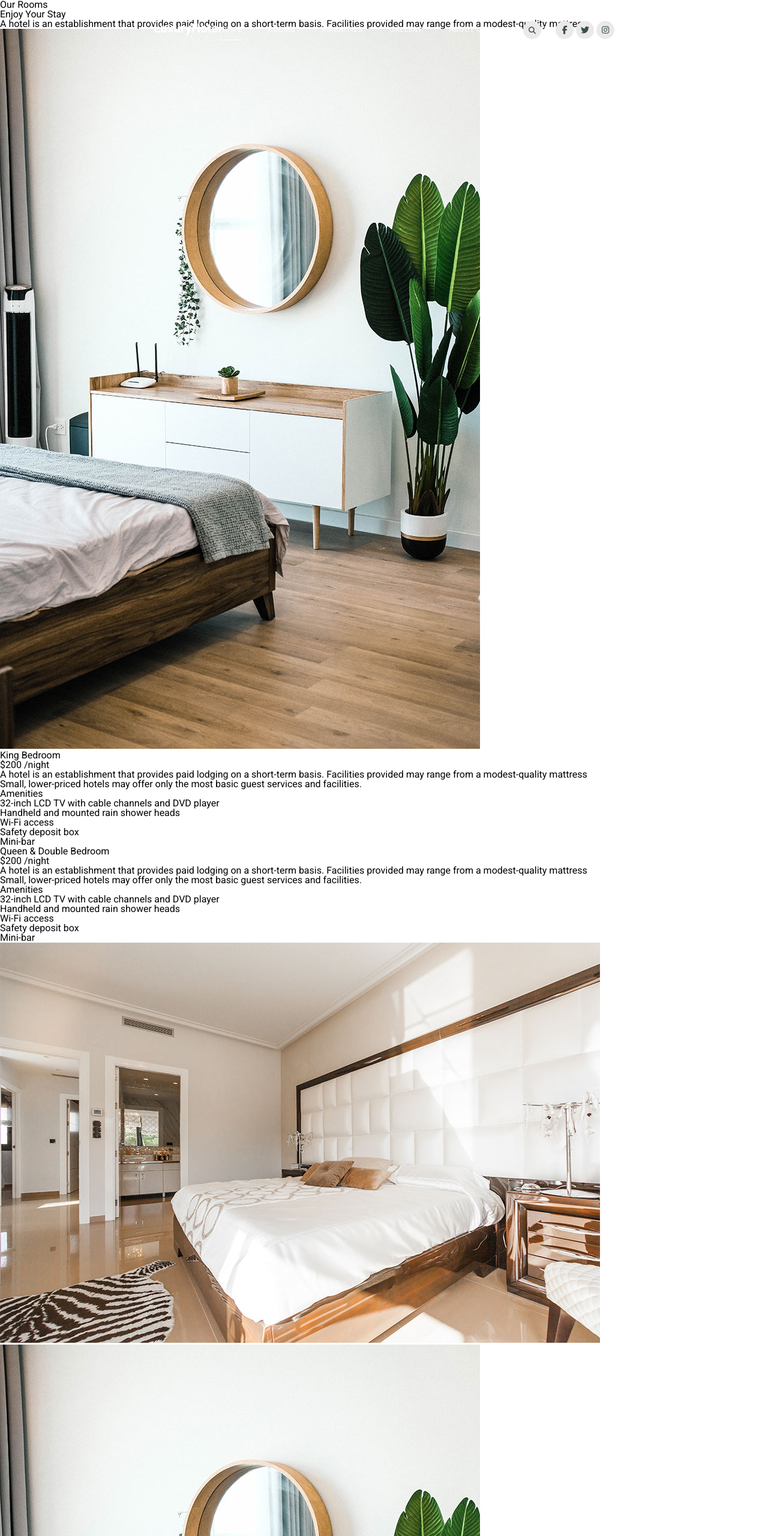
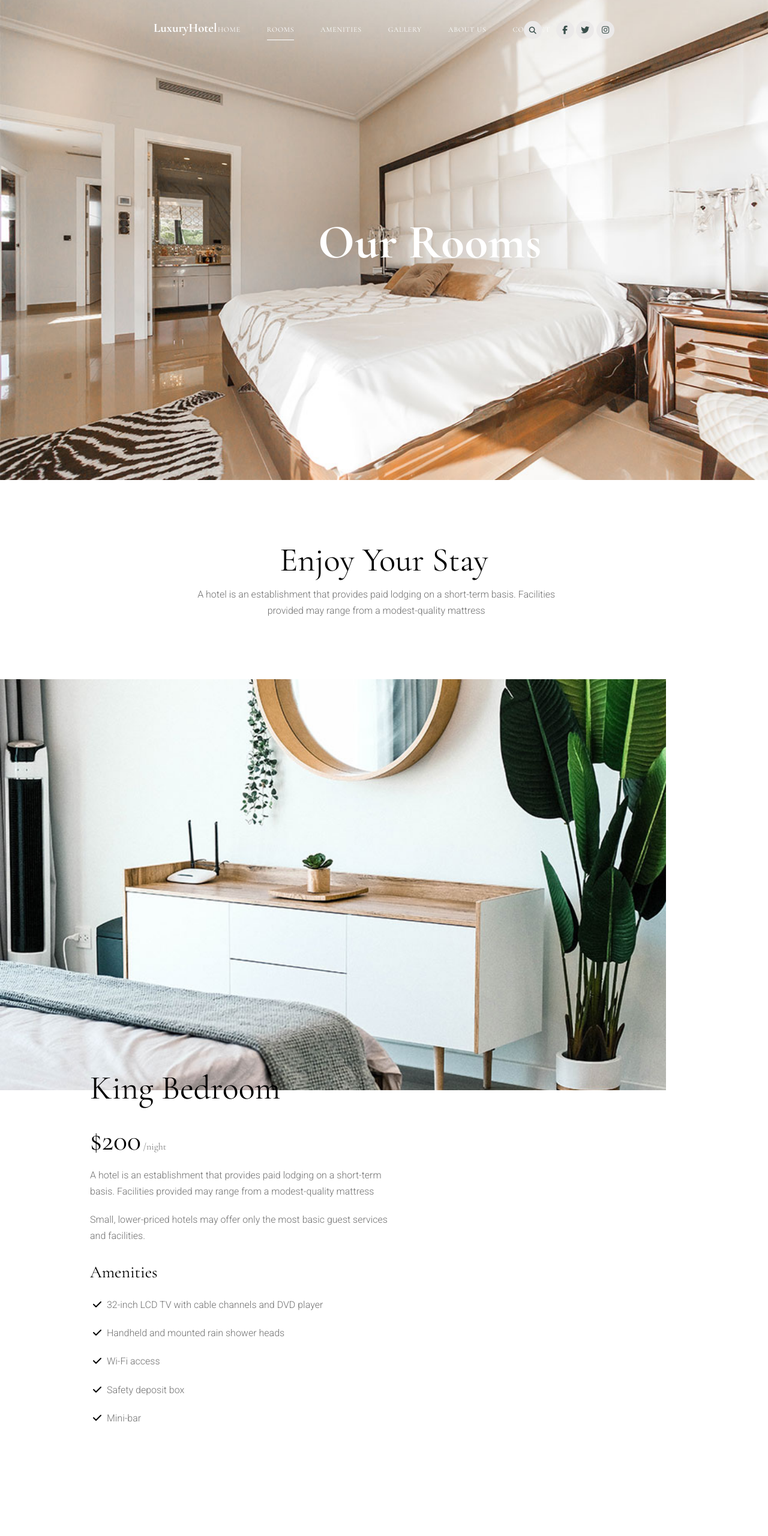
Before and after one commit to yeonnnee/publishing, a website: page room.html in a window 1280 px wide. Shown: the top 2560 px of the page at 60% size. Drawn offline with nearby package versions, Linux system fonts and the light colour scheme.

Commit message:
room 페이지 스타일 적용

```diff
--- a/room.html
+++ b/room.html
@@ -13,7 +13,7 @@
     rel="stylesheet" />
 </head>
 
-<body>
+<body class="room">
   <!-------------- header ----------->
   <header>
     <div class="logo">
@@ -23,10 +23,10 @@
     <nav>
       <ul class="gnb">
         <li class="main-menu">
-          <a href="./index.html" class="active">HOME</a>
+          <a href="./index.html">HOME</a>
         </li>
         <li class="main-menu">
-          <a href="./room.html">ROOMS</a>
+          <a href="./room.html" class="active">ROOMS</a>
         </li>
         <li class="main-menu">
           <a href="./amenities.html">AMENITIES</a>
@@ -79,29 +79,38 @@
   </header>
   <!-------------- Contents -------->
   <main class="room">
-    <section>
-      <div>
+    <section class="intro">
+
+      <!-- contents-->
+      <div class="slide bg">
+        <div class="slide-content-container">
+          <div class="slide-content">
             <h1>Our Rooms</h1>
           </div>
+        </div>
+      </div>
     </section>
+    <!-- desc -->
     <section>
-      <div>
+      <div class="section-title">
         <h1>Enjoy Your Stay</h1>
         <p>
           A hotel is an establishment that provides paid lodging on a short-term basis. Facilities provided may range
           from a modest-quality mattress
         </p>
       </div>
+
+    </section>
     <!-------------------- ROOMS ------------------>
-      <ul>
-        <li>
-          <div>
-            <img src="./img/room_1_a.jpg">
-          </div>
-          <div>
+    <ul class="room-list">
+
+      <!-- first room -->
+      <li class="room">
+        <div class="room-image king-bedroom"></div>
+        <div class="room-desc">
           <h1>King Bedroom</h1>
-            <div>
-              $200
+          <div class="price-info">
+            <span class="price">$200</span>
             <span>/night</span>
           </div>
           <p>
@@ -111,33 +120,51 @@
           <p>
             Small, lower-priced hotels may offer only the most basic guest services and facilities.
           </p>
-            <div>
+
+          <div class="room-info">
             <h4>Amenities</h4>
             <ul>
               <li>
+                <p>
+                  <i class="fas fa-check"></i>
                   32-inch LCD TV with cable channels and DVD player
+                </p>
               </li>
               <li>
+                <p>
+                  <i class="fas fa-check"></i>
                   Handheld and mounted rain shower heads
+                </p>
               </li>
               <li>
+                <p>
+                  <i class="fas fa-check"></i>
                   Wi-Fi access
+                </p>
               </li>
               <li>
+                <p>
+                  <i class="fas fa-check"></i>
                   Safety deposit box
+                </p>
               </li>
               <li>
+                <p>
+                  <i class="fas fa-check"></i>
                   Mini-bar
+                </p>
               </li>
             </ul>
           </div>
         </div>
       </li>
 
-        <li>
+      <!-- second room -->
+      <li class="room">
+        <div class="room-desc">
           <h1>Queen & Double Bedroom</h1>
-          <div>
-            $200
+          <div class="price-info">
+            <span class="price">$200</span>
             <span>/night</span>
           </div>
           <p>
@@ -147,41 +174,55 @@
           <p>
             Small, lower-priced hotels may offer only the most basic guest services and facilities.
           </p>
-          <div>
+          <div class="room-info">
             <h4>Amenities</h4>
             <ul>
               <li>
+                <p>
+                  <i class="fas fa-check"></i>
                   32-inch LCD TV with cable channels and DVD player
+                </p>
               </li>
               <li>
+                <p>
+                  <i class="fas fa-check"></i>
                   Handheld and mounted rain shower heads
+                </p>
               </li>
               <li>
+                <p>
+                  <i class="fas fa-check"></i>
                   Wi-Fi access
+                </p>
               </li>
               <li>
+                <p>
+                  <i class="fas fa-check"></i>
                   Safety deposit box
+                </p>
               </li>
               <li>
+                <p>
+                  <i class="fas fa-check"></i>
                   Mini-bar
+                </p>
               </li>
             </ul>
           </div>
+        </div>
+        <div class="room-image queen-double"></div>
+      </li>
 
-          <div>
-            <img src="./img/room_2_b.jpg">
-          </div>
-        </li>
-        <li>
-          <div>
-            <img src="./img/room_1_a.jpg">
-          </div>
-          <div>
+      <!-- third room -->
+      <li class="room">
+        <div class="room-image king-bedroom"></div>
+        <div class="room-desc">
           <h1>King Bedroom</h1>
-            <div>
-              $200
+          <div class="price-info">
+            <span class="price">$200</span>
             <span>/night</span>
           </div>
+
           <p>
             A hotel is an establishment that provides paid lodging on a short-term basis. Facilities provided may
             range from a modest-quality mattress
@@ -189,33 +230,50 @@
           <p>
             Small, lower-priced hotels may offer only the most basic guest services and facilities.
           </p>
-            <div>
+          <div class="room-info">
             <h4>Amenities</h4>
             <ul>
               <li>
+                <p>
+                  <i class="fas fa-check"></i>
                   32-inch LCD TV with cable channels and DVD player
+                </p>
               </li>
               <li>
+                <p>
+                  <i class="fas fa-check"></i>
                   Handheld and mounted rain shower heads
+                </p>
               </li>
               <li>
+                <p>
+                  <i class="fas fa-check"></i>
                   Wi-Fi access
+                </p>
               </li>
               <li>
+                <p>
+                  <i class="fas fa-check"></i>
                   Safety deposit box
+                </p>
               </li>
               <li>
+                <p>
+                  <i class="fas fa-check"></i>
                   Mini-bar
+                </p>
               </li>
             </ul>
           </div>
         </div>
       </li>
 
-        <li>
+      <!-- fourth room -->
+      <li class="room">
+        <div class="room-desc">
           <h1>Queen & Double Bedroom</h1>
-          <div>
-            $200
+          <div class="price-info">
+            <span class="price">$200</span>
             <span>/night</span>
           </div>
           <p>
@@ -225,38 +283,48 @@
           <p>
             Small, lower-priced hotels may offer only the most basic guest services and facilities.
           </p>
-          <div>
+          <div class="room-info">
             <h4>Amenities</h4>
             <ul>
               <li>
+                <p>
+                  <i class="fas fa-check"></i>
                   32-inch LCD TV with cable channels and DVD player
+                </p>
               </li>
               <li>
+                <p>
+                  <i class="fas fa-check"></i>
                   Handheld and mounted rain shower heads
+                </p>
               </li>
               <li>
+                <p>
+                  <i class="fas fa-check"></i>
                   Wi-Fi access
+                </p>
               </li>
               <li>
+                <p>
+                  <i class="fas fa-check"></i>
                   Safety deposit box
+                </p>
               </li>
               <li>
+                <p>
+                  <i class="fas fa-check"></i>
                   Mini-bar
+                </p>
               </li>
             </ul>
           </div>
+        </div>
+        <div class="room-image queen-double"></div>
 
-          <div>
-            <img src="./img/room_2_b.jpg">
-          </div>
       </li>
 
     </ul>
-    </section>
-    <section>
-      <span>If you have any special requests, please feel free to call us.</span>
-      <span>+12.345.678.9012</span>
-    </section>
+
   </main>
   <!-------------- footer ----------->
   <footer>
--- a/styles/_room.scss
+++ b/styles/_room.scss
@@ -0,0 +1,135 @@
+.room {
+  font-family: "Cormorant Garamond", serif;
+
+  .intro{
+    .slide {
+      width: 100vw;
+      height: 100vh;
+      display: block;
+
+      &-content-container {
+        width: 100%;
+        height: 100%;
+        color:$white;
+
+        h1 {
+          font-family: "Cormorant Garamond", serif;
+          font-weight: 900;
+          font-size: 80px;
+          line-height: 1.2;
+          position: absolute;
+          top: 44.5%;
+          left: 41.4%;
+        }
+      }
+    }
+
+    .bg {
+      background: url(../img/room_2_b.jpg) no-repeat center center;
+      background-size: cover;
+    }
+  }
+
+  .section-title {
+    margin: 100px 0 0;
+    text-align: center;
+
+    p{
+      width: 48%;
+      margin: 10px 25% 0;
+
+    }
+  }
+
+  h1 {
+    font-size: 3.5rem;
+    font-weight: 300;
+    line-height: 1.2;
+  }
+
+  p {
+    font-family: "Roboto", sans-serif;
+    font-weight: 300;
+    color: #707070;
+    line-height: 1.7;
+    font-size:1rem;
+    margin: 20px 0;
+  }
+
+  h4 {
+    font-size: 1.75rem;
+    margin: 30px 0 1.5rem;
+    font-weight: 500;
+    line-height: 1.2;
+  }
+
+  .room-list {
+    margin: 100px 0 50px;
+
+    .room {
+      margin: 0 0 150px;
+
+      &:nth-child(4) {
+        margin: 0;
+      }
+
+      .room-image {
+        display: inline-block;
+        width: 1110px;
+        height: 685px;
+      }
+
+      .king-bedroom {
+        background: url(../img/room_1_a.jpg) no-repeat center center;
+        background-size: cover;
+      }
+
+      .queen-double {
+        background: url(../img/room_2_b.jpg) no-repeat center center;
+        background-size: cover;
+      }
+
+      .room-desc {
+        display: inline-block;
+        width: 500px;
+        margin: 0 150px;
+
+        h1 {
+          margin: 30px 0;
+        }
+
+        .price-info{
+          .price {
+            font-size: 3rem;
+            line-height: 1;
+            font-weight: 300;
+          }
+          span {
+            &:nth-child(2){
+              color: rgba(0, 0, 0, 0.5);
+            }
+          }
+        }
+
+        .room-info {
+          ul {
+            li {
+              i {
+                color: $black;
+                margin: 0 5px;
+              }
+            }
+          }
+        }
+      }
+
+      &:nth-child(1), &:nth-child(3) {
+        .room-desc {
+          transform:translateY(-70px);
+        }
+      }
+    }
+
+  }
+
+}
```
Also changed, not shown: public/style.css. Lines whose indentation alone changed are shown as unchanged.
